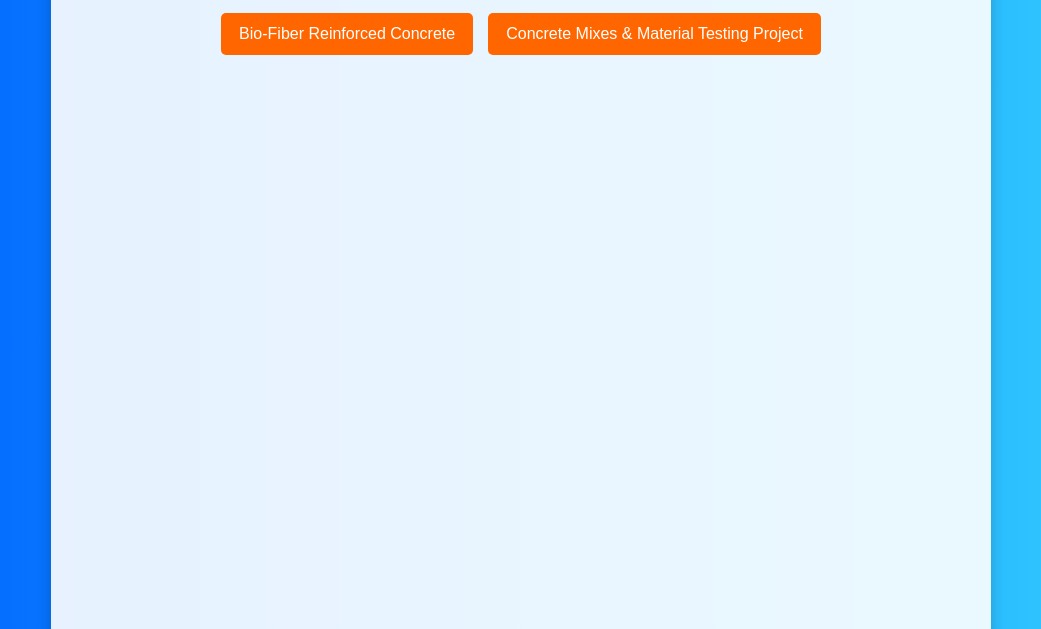
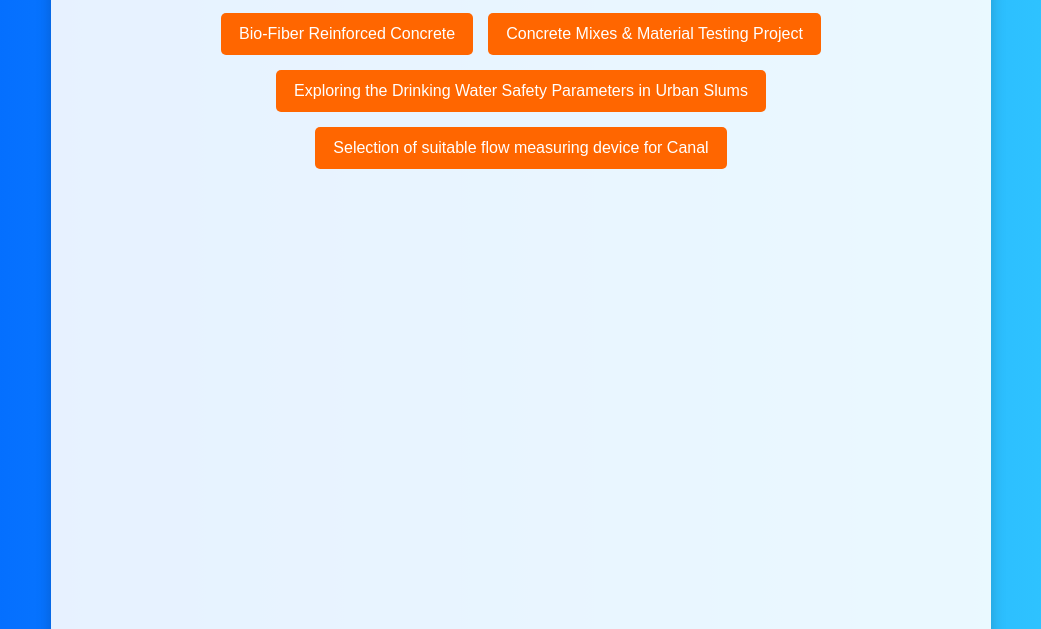
Before and after one commit to rasheedsiam/ceprojects, a plain HTML site: page index.html in a window 1280 px wide. Shown: the part 171-800 px from the top of the page, without its empty margins (119-1160 px from the left). Drawn offline with Linux system fonts and the light colour scheme.

Commit message:
Add files via upload

```diff
--- a/index.html
+++ b/index.html
@@ -60,6 +60,9 @@
         <div class="buttons">
             <button onclick="showPDF('project2.pdf')">Bio-Fiber Reinforced Concrete </button>
             <button onclick="showPDF('project3.pdf')">Concrete Mixes & Material Testing Project</button>
+            <button onclick="showPDF('project4.pdf')">Exploring the Drinking Water Safety Parameters in Urban Slums</button>
+            <button onclick="showPDF('project5.pdf')">Selection of suitable flow measuring device for Canal </button>
+
         </div>
         <div class="pdf-container">
             <iframe id="pdfViewer" src=""></iframe>
```
Also changed, not shown: 2 other files.
